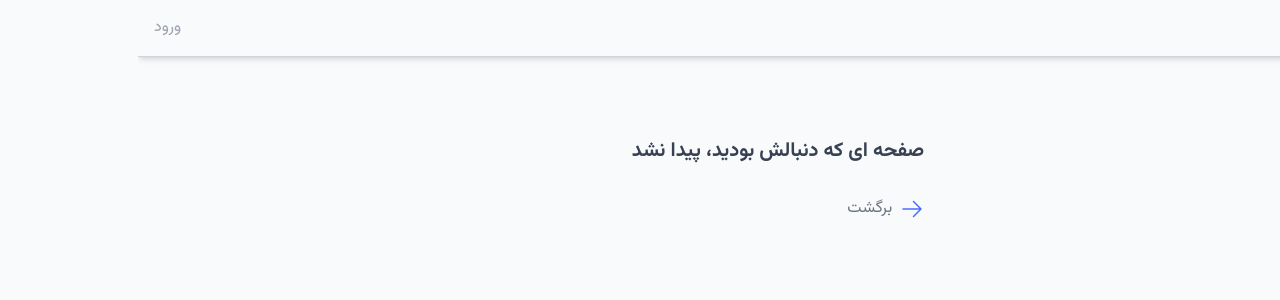
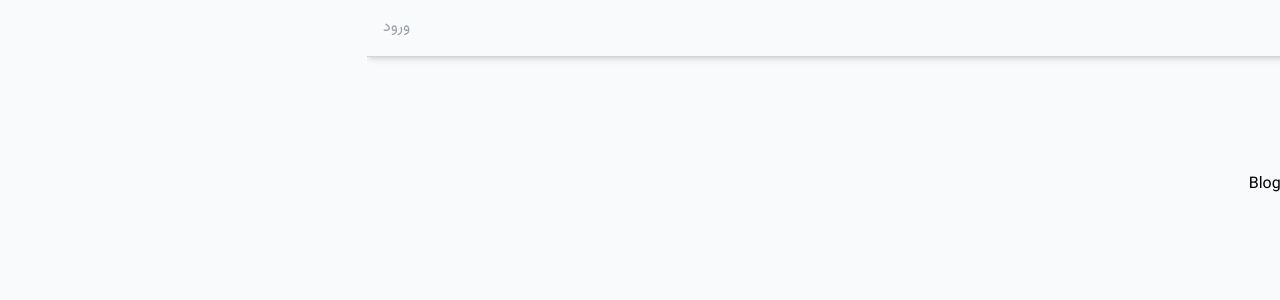
Before and after one commit to sepidehbiglarizadeh/Blog-App-Project, a Next.js app: page /blogs in a window 1280 px wide. Before the commit this address had no page. Shown: the top 300 px of the page. Built offline with nearby package versions, Linux system fonts and the light colour scheme.

Commit message:
Create nested layout

```diff
--- /dev/null
+++ b/src/app/blogs/layout.jsx
@@ -0,0 +1,17 @@
+function layout({ children }) {
+  return (
+    <div>
+      <h1 className="text-lg font-bold mb-12">لیست بلاگ ها</h1>
+      <div className="grid grid-cols-12 gap-8">
+        <div className="col-span-12 lg:col-span-4 xl:col-span-3 text-secondary-500 space-y-4">
+          Category List
+        </div>
+        <div className="col-span-12 lg:col-span-4 xl:col-span-9">
+          {children}
+        </div>
+      </div>
+    </div>
+  );
+}
+
+export default layout;
--- /dev/null
+++ b/src/app/blogs/page.jsx
@@ -0,0 +1,8 @@
+
+function BlogPage() {
+  return (
+    <div>Blog List</div>
+  )
+}
+
+export default BlogPage
```
